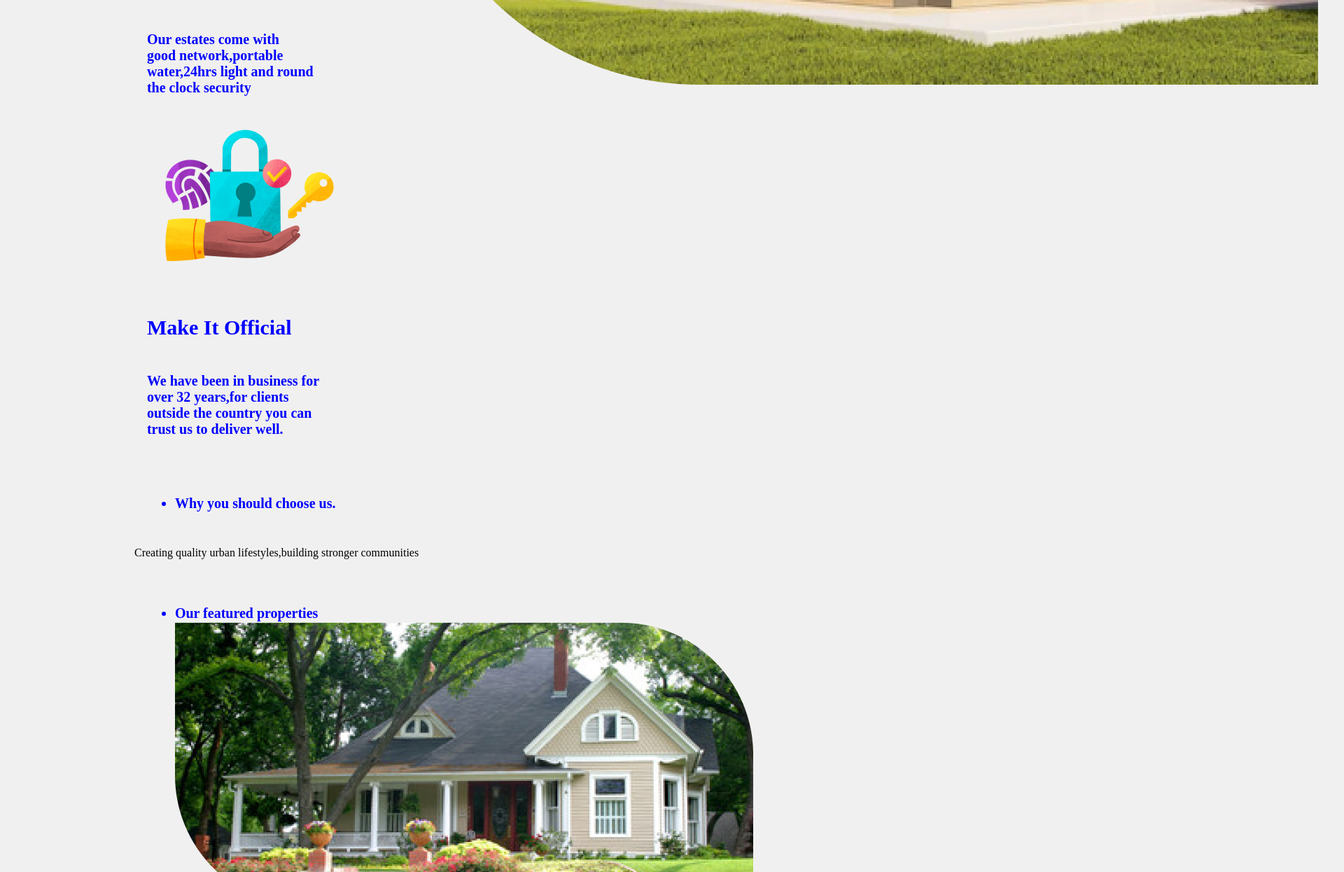
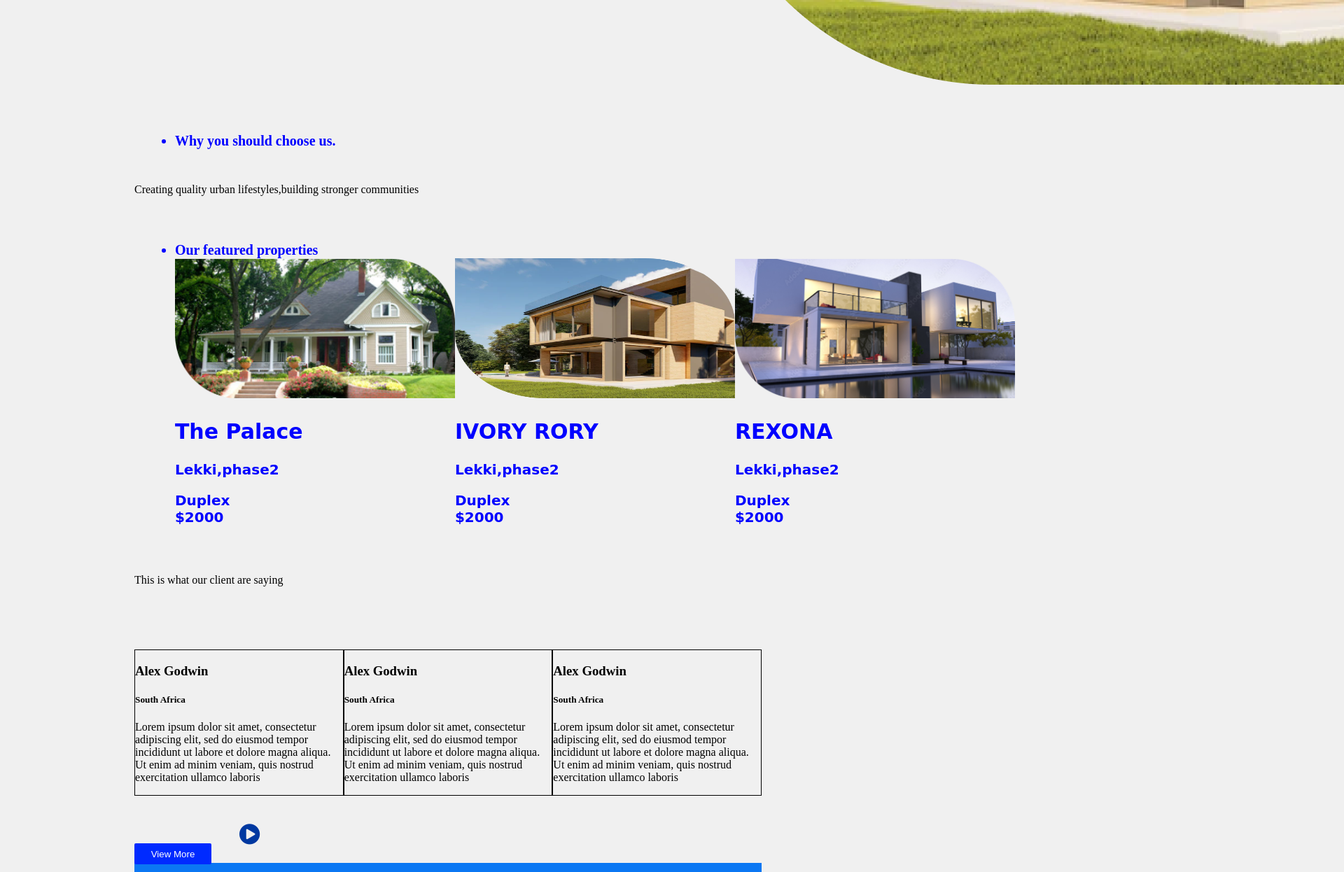
Before and after one commit to kangzy-fix/week1projects, a plain HTML site: page index.html in a window 1280 px wide. Shown: the part 1513-2759 px from the top of the page at 70% size, 1920 px wide, since content can reach past the window. Drawn offline with Linux system fonts and the light colour scheme.

Commit message:
updates the css

```diff
--- a/style.css
+++ b/style.css
@@ -6,7 +6,7 @@ html,body{
 
 nav{
 position: relative;
-width: 100%;
+width: 80%;
 background-color:rgb(240, 240, 240) ;
 
 }
@@ -130,4 +130,38 @@ footer ul{
 }
 .footer-items{
     width: 25%;
+    padding: auto;
 }
+.section5{
+    display: flex;
+    align-items: center;
+    justify-content: space-around;
+    font-family: cursive;
+
+}
+.imgs{
+    height: 200px;
+    width: 400px;
+}
+.img2__div_h{
+    display: flex;
+}
+.end2{
+    display: flex;
+    align-items: center;
+    justify-content: space-between;
+}
+.lol{
+    width: 50%;
+
+}
+.wwe{
+    display: flex;
+    justify-content: space-between;
+    margin-top: 10%;
+
+
+}
+.names{
+    border: 1px solid black;
+}
```
